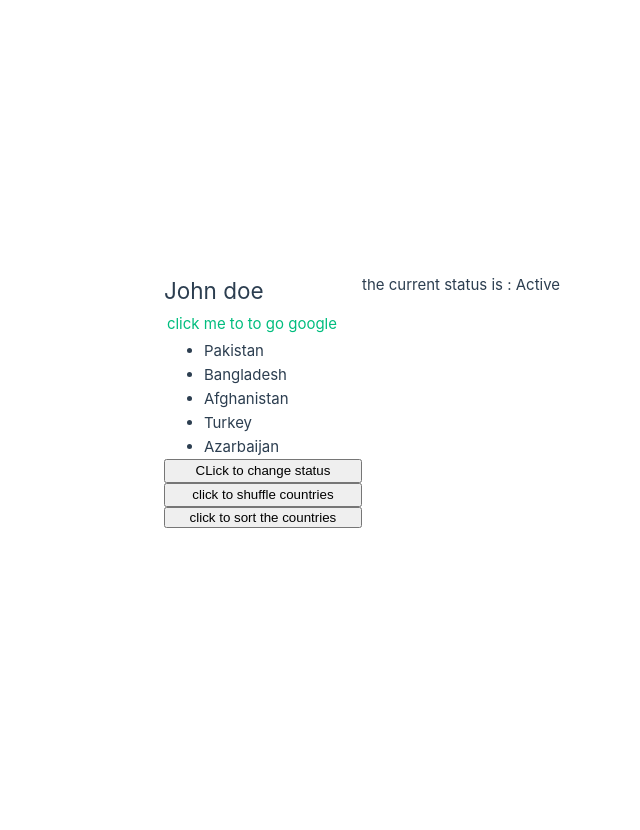
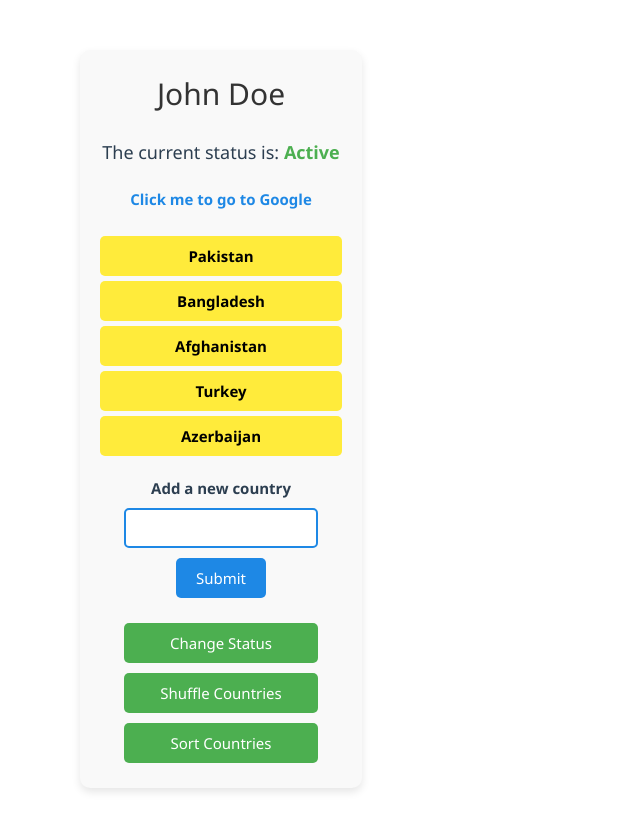
Before and after one commit to danish981/vuejs-crash-course-2024-traversy, a Vue app: page / in a window 1280 px wide. Shown: the top 830 px of the page, without its empty margins (278-918 px from the left). Before the commit the page ends 800 px from the top, so only its background shows below. Built offline with nearby package versions, Linux system fonts and the light colour scheme.

Commit message:
The codebase beautified

```diff
--- a/src/App.vue
+++ b/src/App.vue
@@ -1,10 +1,8 @@
-
-<!-- composition API with script setup -->
-
+<!-- Vue Component with Enhanced Styling -->
 <script setup>
 import { ref } from "vue";
 
-const name = ref("John doe");
+const name = ref("John Doe");
 const link = ref("https://www.google.com");
 const status = ref("Active");
 const countries = ref([
@@ -12,15 +10,20 @@ const countries = ref([
   "Bangladesh",
   "Afghanistan",
   "Turkey",
-  "Azarbaijan",
+  "Azerbaijan",
 ]);
 
+const newCountry = ref("");
+
+const addNewCountry = () => {
+  if (newCountry.value.trim() !== "") {
+    countries.value.push(newCountry.value);
+    newCountry.value = "";
+  }
+};
+
 const updateStatus = () => {
-  if (status.value === "Active") {
-    status.value = "Inactive";
-  } else if (status.value === "Inactive") {
-    status.value = "Active";
-  }
+  status.value = status.value === "Active" ? "Inactive" : "Active";
 };
 
 const shuffleCountries = () => {
@@ -39,31 +42,168 @@ const sortCountries = () => {
 </script>
 
 <template>
-  <h2>{{ name }}</h2>
-  <p>
-    the current status is : <span>{{ status }}</span>
-  </p>
+  <div class="app-container">
+    <h2>{{ name }}</h2>
+    <p class="status">
+      The current status is: <span :class="status">{{ status }}</span>
+    </p>
+    <a class="google-link" :href="link" target="_blank"
+      >Click me to go to Google</a
+    >
 
-  <a :href="link">click me to to go google</a>
+    <ul class="countries-list">
+      <li v-for="country in countries" :key="country">{{ country }}</li>
+    </ul>
 
-  <br />
+    <form @submit.prevent="addNewCountry" class="country-form">
+      <label for="country">Add a new country</label>
+      <input type="text" id="country" name="country" v-model="newCountry" />
+      <button type="submit">Submit</button>
+    </form>
 
-  <ul>
-    <li v-for="country in countries" :key="country">{{ country }}</li>
-  </ul>
-
-  <br />
-  <button @click="updateStatus">CLick to change status</button>
-
-  <br />
-
-  <button @click="shuffleCountries">click to shuffle countries</button>
-
-  <br />
-
-  <button @click="sortCountries">click to sort the countries</button>
+    <div class="buttons">
+      <button @click="updateStatus">Change Status</button>
+      <button @click="shuffleCountries">Shuffle Countries</button>
+      <button @click="sortCountries">Sort Countries</button>
+    </div>
+  </div>
 </template>
 
+<style scoped>
+/* General Styling */
+* {
+  box-sizing: border-box;
+  font-family: "Segoe UI", Tahoma, Geneva, Verdana, sans-serif;
+  margin: 0;
+  padding: 0;
+}
 
-<style scoped>
+/* Container */
+.app-container {
+  max-width: 600px;
+  margin: 50px auto;
+  padding: 20px;
+  background: #f9f9f9;
+  box-shadow: 0 4px 8px rgba(0, 0, 0, 0.1);
+  border-radius: 10px;
+  text-align: center;
+}
+
+/* Header */
+h2 {
+  font-size: 2em;
+  margin-bottom: 20px;
+  color: #333;
+}
+
+/* Status Styling */
+.status {
+  margin-bottom: 20px;
+  font-size: 1.2em;
+}
+
+.status span.Active {
+  color: #4caf50;
+  font-weight: bold;
+}
+
+.status span.Inactive {
+  color: #f44336;
+  font-weight: bold;
+}
+
+/* Link Styling */
+.google-link {
+  display: inline-block;
+  margin-bottom: 20px;
+  color: #1e88e5;
+  text-decoration: none;
+  font-weight: bold;
+  transition: color 0.3s;
+}
+
+.google-link:hover {
+  color: #0d47a1;
+}
+
+/* Country List Styling */
+.countries-list {
+  list-style: none;
+  margin-bottom: 20px;
+}
+
+.countries-list li {
+  background: #ffeb3b;
+  padding: 8px;
+  color : black !important;
+  font-weight : bold;
+  margin: 5px 0;
+  border-radius: 5px;
+  transition: transform 0.3s;
+}
+
+.countries-list li:hover {
+  transform: scale(1.05);
+}
+
+/* Form Styling */
+.country-form {
+  display: flex;
+  flex-direction: column;
+  align-items: center;
+  margin-bottom: 20px;
+}
+
+.country-form label {
+  margin-bottom: 8px;
+  font-weight: bold;
+}
+
+.country-form input {
+  padding: 8px;
+  border: 2px solid #1e88e5;
+  border-radius: 5px;
+  margin-bottom: 10px;
+  width: 80%;
+  font-size: 1em;
+}
+
+.country-form button {
+  padding: 10px 20px;
+  border: none;
+  background: #1e88e5;
+  color: white;
+  font-size: 1em;
+  cursor: pointer;
+  border-radius: 5px;
+  transition: background 0.3s;
+}
+
+.country-form button:hover {
+  background: #1565c0;
+}
+
+/* Buttons Styling */
+.buttons {
+  display: flex;
+  flex-direction: column;
+  align-items: center;
+}
+
+.buttons button {
+  padding: 10px 20px;
+  margin: 5px 0;
+  border: none;
+  background: #4caf50;
+  color: white;
+  font-size: 1em;
+  cursor: pointer;
+  border-radius: 5px;
+  transition: background 0.3s;
+  width: 80%;
+}
+
+.buttons button:hover {
+  background: #388e3c;
+}
 </style>
```
